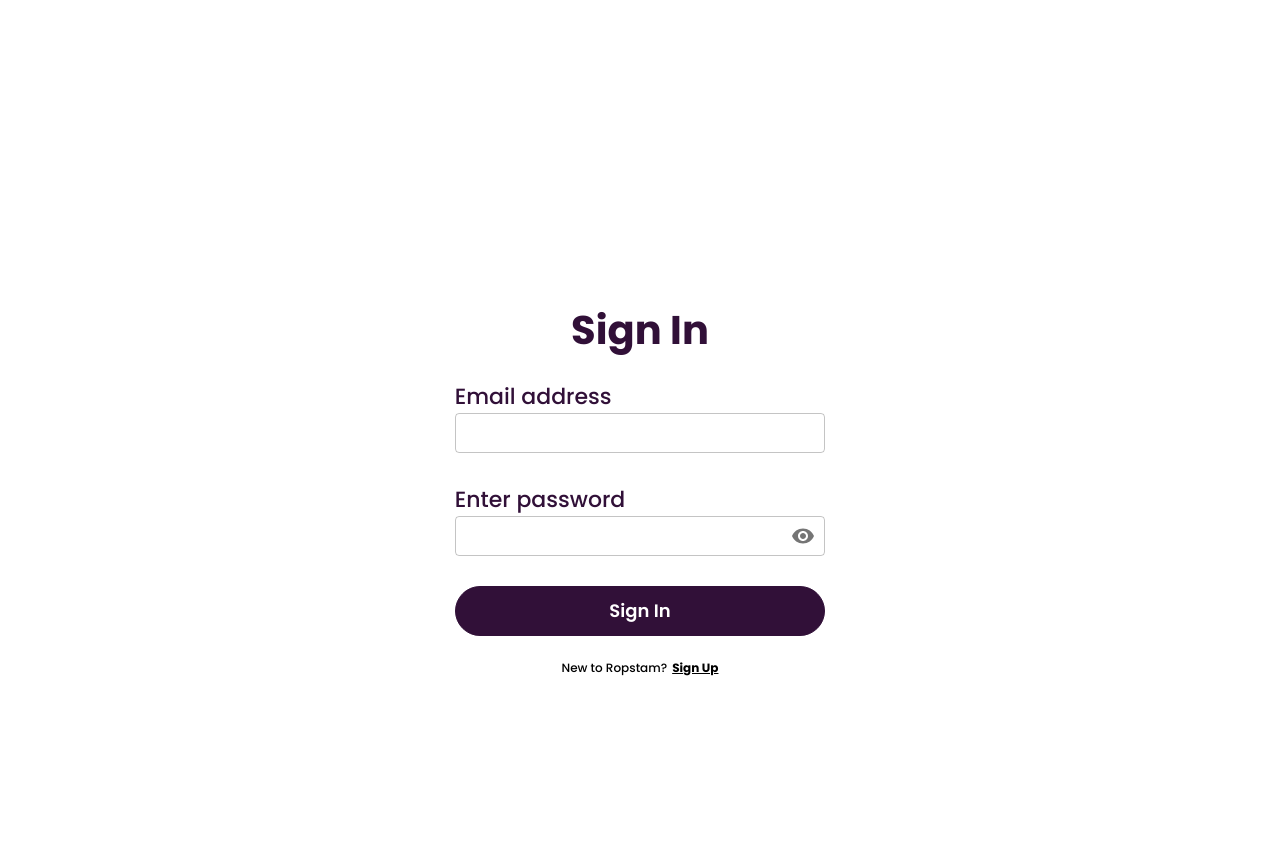
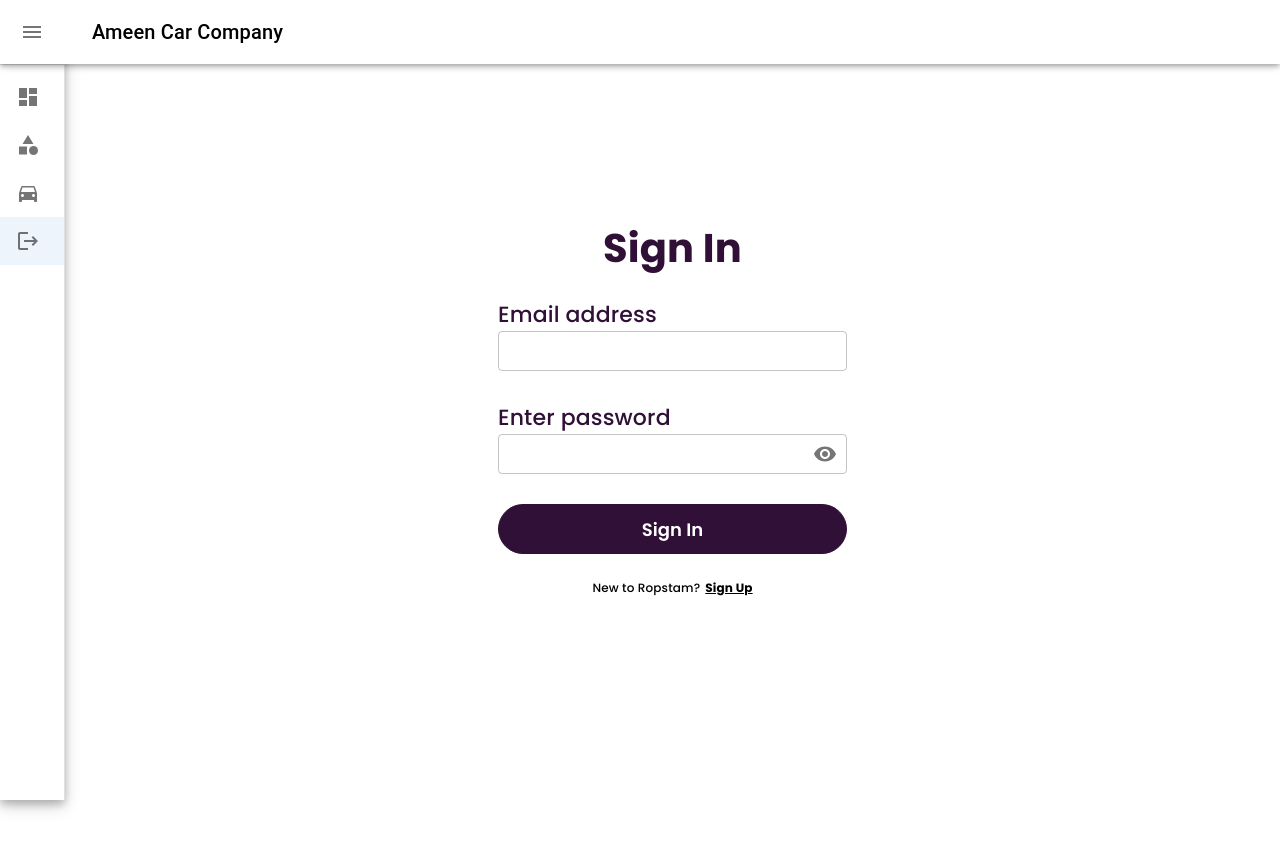
Before and after one commit to Ameendarwan/ropstam-frontend, a React (Create React App) app: page /login in a window 1280 px wide. Shown: the top 850 px of the page. After the commit the page ends 800 px from the top, so only its background shows below. Built offline with nearby package versions, Linux system fonts and the light colour scheme; sample sign-in values are in the browser's storage; what redux-debounced would draw is missing.

Commit message:
frontend completed

```diff
--- a/src/assets/scss/common.scss
+++ b/src/assets/scss/common.scss
@@ -37,7 +37,7 @@
     flex-direction: column;
     justify-content: center;
     align-items: center;
-    height: 100vh;
+    height: 80vh;
   }
   &__heading {
     @include heading(40px, $font-poppins-bold, $primaryHeadingColor);
--- /dev/null
+++ b/src/components/card/index.js
@@ -0,0 +1,14 @@
+import React from "react";
+import Card from "@mui/material/Card";
+import CardContent from "@mui/material/CardContent";
+
+export default function BasicCard({ title, value }) {
+  return (
+    <Card sx={{ minWidth: 275 }}>
+      <CardContent>
+        <span>{title}</span>
+        <span className="text-bold display-block">{value}</span>
+      </CardContent>
+    </Card>
+  );
+}
--- a/src/layout/sidebar/constants.js
+++ b/src/layout/sidebar/constants.js
@@ -1,9 +1,16 @@
+import DashboardIcon from "@mui/icons-material/Dashboard";
 import CategoryIcon from "@mui/icons-material/Category";
 import DirectionsCarIcon from "@mui/icons-material/DirectionsCar";
 import LogoutIcon from "@mui/icons-material/Logout";
 import { routeNames } from "routes/constants";
 
 export const sidebarItems = [
+  {
+    id: 11,
+    title: "Dashboard",
+    icon: <DashboardIcon />,
+    route: routeNames.dashboard.route,
+  },
   {
     id: 1,
     title: "Categories",
--- a/src/layout/sidebar/index.js
+++ b/src/layout/sidebar/index.js
@@ -137,7 +137,7 @@ export default function MiniDrawer({ user, children }) {
                 component="div"
                 style={{ color: "black" }}
               >
-                Ropstam Car Company
+                Ameen Car Company
               </Typography>
             </Toolbar>
           </AppBar>
--- /dev/null
+++ b/src/pages/dashboard/constants.js
@@ -0,0 +1,4 @@
+export const dashboardBoxes = [
+  { id: 1, title: "Total Categories", value: 0, key: "category" },
+  { id: 2, title: "Total Registered Cars", value: 0, key: "car" },
+];
--- a/src/pages/dashboard/index.js
+++ b/src/pages/dashboard/index.js
@@ -1,9 +1,61 @@
-import React from "react";
+import React, { useState, useEffect } from "react";
+import { Grid } from "@mui/material";
+import { connect } from "react-redux";
+import BasicCard from "components/card";
+import { getAllCategories } from "redux/actions/category";
+import { getAllCars } from "redux/actions/car";
+import { dashboardBoxes } from "./constants";
 
-export default function Dashboard() {
+function Dashboard(props) {
+  const { categories } = props.category;
+  const { cars } = props.car;
+  const [data, setData] = useState([]);
+
+  useEffect(() => {
+    props.getAllCategories();
+    props.getAllCars();
+    // eslint-disable-next-line
+  }, []);
+
+  useEffect(() => {
+    if (categories) {
+      let items = [...dashboardBoxes];
+      items.forEach((t) => {
+        if (t.key === "category") t.value = categories.length;
+      });
+      setData(items);
+    }
+  }, [categories]);
+
+  useEffect(() => {
+    if (cars) {
+      let items = [...dashboardBoxes];
+      items.forEach((t) => {
+        if (t.key === "car") t.value = cars.length;
+      });
+      setData(items);
+    }
+  }, [cars]);
+
   return (
     <>
       <h2>Dashboard</h2>
+
+      <Grid container>
+        {data?.map((o, i) => (
+          <Grid item xs={12} sm={12} md={6} lg={4} xl={4} key={o.id}>
+            <div className="p-10">
+              <BasicCard title={o.title} value={o.value} />
+            </div>
+          </Grid>
+        ))}
+      </Grid>
     </>
   );
 }
+
+const mapStateToProps = ({ category, car }) => ({ category, car });
+export default connect(mapStateToProps, {
+  getAllCategories,
+  getAllCars,
+})(Dashboard);
--- a/src/redux/reducers/user.js
+++ b/src/redux/reducers/user.js
@@ -1,6 +1,8 @@
 import { USER_LOGIN } from "../constants/constants";
 const INIT_STATE = {
-  token: null,
+  token: localStorage.getItem("userToken")
+    ? localStorage.getItem("userToken")
+    : null,
   refreshToken: null,
 };
 const user = (state = INIT_STATE, action) => {
--- a/src/routes/appRoutes.js
+++ b/src/routes/appRoutes.js
@@ -60,6 +60,7 @@ function AppRoutes(props) {
                 </ProtectedRoute>
               }
             />
+            <Route path="*" element={<p>There's nothing here: 404!</p>} />
           </Routes>
         </SideBar>
       </Suspense>
```
Also changed, not shown: 1 other file (tests, documents, lock files or other folders).
